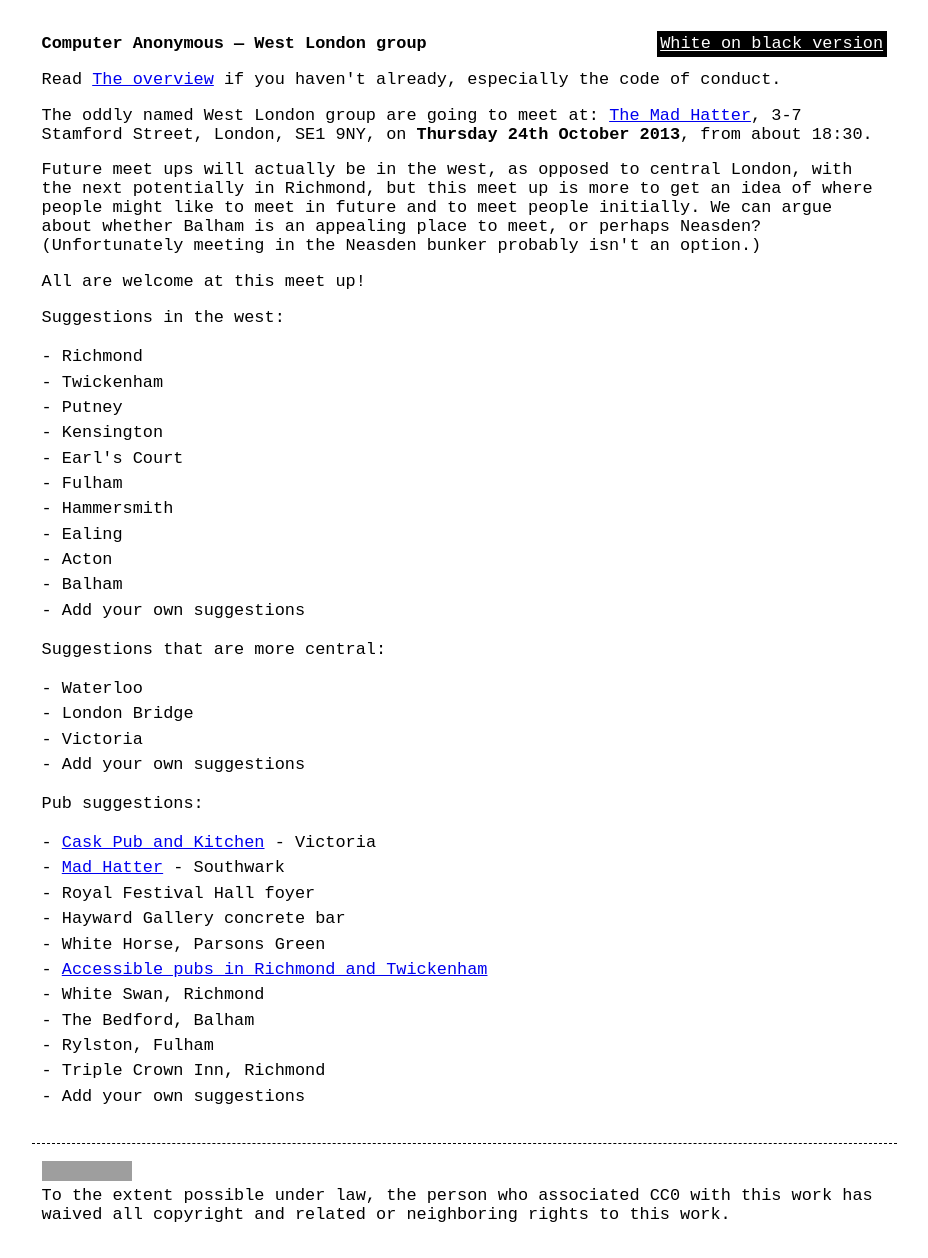
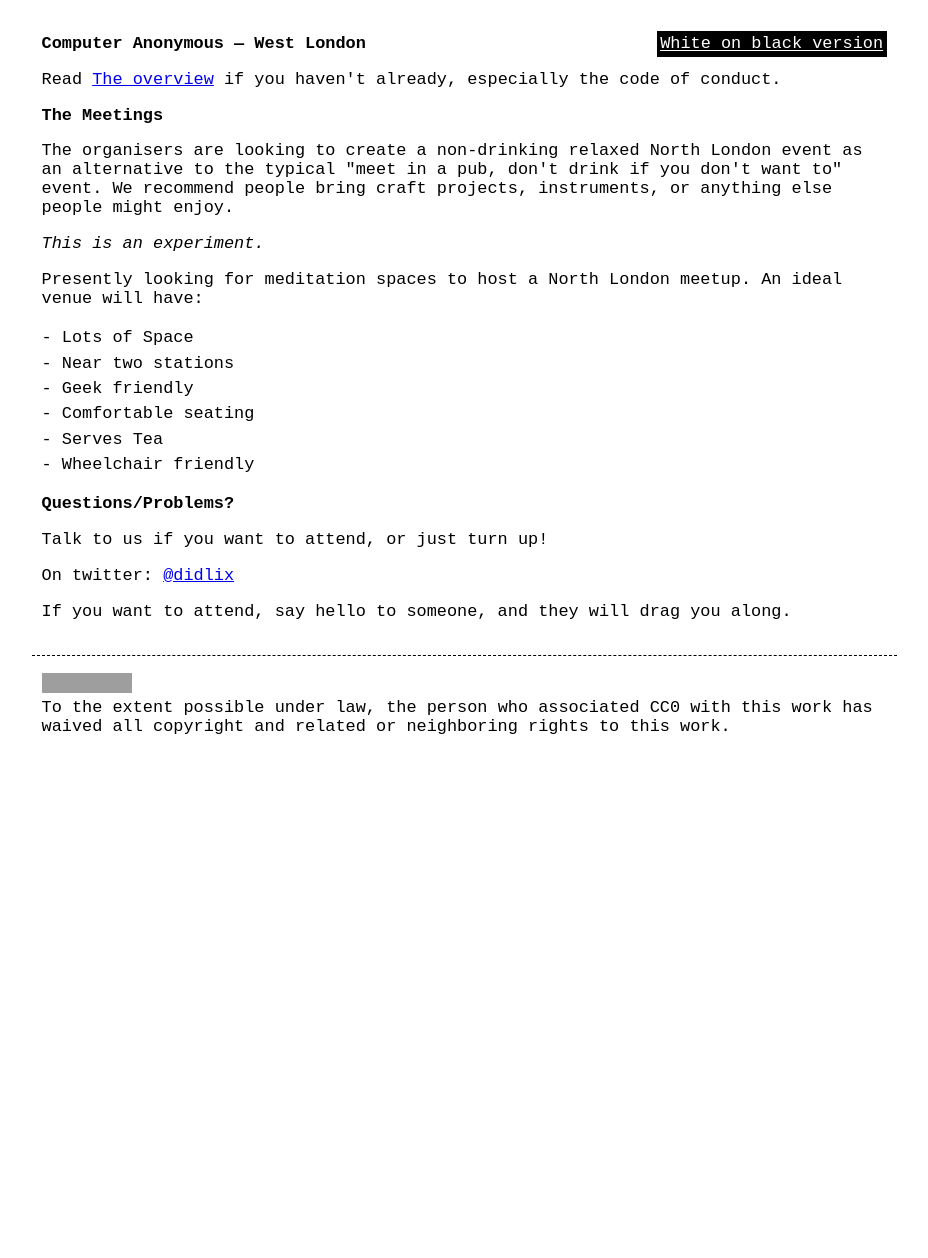
Before and after one commit to computeranonymous/computer, a Jekyll site: the page built from uk_west_london.html, in a window 1280 px wide. Shown: the whole page, without its empty margins (176-1104 px from the left). Built offline with Jekyll 4.4.1, drawn with Linux system fonts in a browser that asks for light colours; after the commit the page ends 900 px from its top, so only the background shows below that; grey boxes are pictures that could not be loaded.

```diff
--- a/uk_west_london.html
+++ b/uk_west_london.html
@@ -1,45 +1,33 @@
 ---
 layout: base
-title: Computer Anonymous - West London
+title: Computer Anonymous West London
 ---
-<h1>Computer Anonymous — West London group</h1>
+<h1>Computer Anonymous — West London</h1>
+<p>
+    Read <a href="index.html">The overview</a> if you haven't already, especially the code of conduct.
+</p>
 
-<p>Read <a href="index.html">The overview</a> if you haven't already, especially the code of conduct.</p>
-<p>The oddly named West London group are going to meet at: <a href="http://www.madhatterhotel.co.uk">The Mad Hatter</a>,
-3-7 Stamford Street, London, SE1 9NY, on <b>Thursday 24th October 2013</b>, from about 18:30.
-</p>
-<p>Future meet ups will actually be in the west, as opposed to central London, with the next potentially in Richmond, but this meet up is more to get an idea of where people might like to meet in future and to meet people initially. We can argue about whether Balham is an appealing place to meet, or perhaps Neasden? (Unfortunately meeting in the Neasden bunker probably isn't an option.)</p>
-<p>All are welcome at this meet up!</p>
-<p>Suggestions in the west:</p>
-<ul><li>Richmond</li>
-      <li>Twickenham</li>
-            <li>Putney</li>
-            <li>Kensington</li>
-            <li>Earl's Court</li>
-            <li>Fulham</li>
-            <li>Hammersmith</li>
-            <li>Ealing</li>
-            <li>Acton</li>
-            <li>Balham</li>
-            <li>Add your own suggestions</li>
-</ul>
-<p>Suggestions that are more central:</p>
-<ul><li>Waterloo</li>
-      <li>London Bridge</li>
-      <li>Victoria</li>
-      <li>Add your own suggestions</li>
+<h2>The Meetings</h2>
+
+<p>The organisers are looking to create a non-drinking relaxed North London event as an alternative to the typical "meet in a pub, don't drink if you don't want to" event. We recommend people bring craft projects, instruments, or anything else people might enjoy.</p>
+
+<p><em>This is an experiment.</em></p>
+
+<p>Presently looking for meditation spaces to host a North London meetup. An ideal venue will have:</p>
+
+<ul>
+  <li>Lots of Space</li>
+  <li>Near two stations</li>
+  <li>Geek friendly</li>
+  <li>Comfortable seating</li>
+  <li>Serves Tea</li>
+  <li>Wheelchair friendly</li>
 </ul>
 
-<p>Pub suggestions:</p>
-<ul><li><a href="http://www.caskpubandkitchen.com">Cask Pub and Kitchen</a> - Victoria</li>
-      <li><a href="http://www.madhatterhotel.co.uk">Mad Hatter</a> - Southwark</li>
-      <li>Royal Festival Hall foyer</li>
-      <li>Hayward Gallery concrete bar</li>
-      <li>White Horse, Parsons Green</li>
-      <li><a href="http://www.accessrichmond.co.uk/drinking.html">Accessible pubs in Richmond and Twickenham</a></li>
-      <li>White Swan, Richmond</li>
-      <li>The Bedford, Balham</li>
-      <li>Rylston, Fulham</li>
-      <li>Triple Crown Inn, Richmond</li>
-      <li>Add your own suggestions</li>
-</ul>
+<h3>Questions/Problems?</h3>
+
+<p>Talk to us if you want to attend, or just turn up!</p>
+
+<p>On twitter: <a href="http://twitter.com/didlix">@didlix</a></p>
+
+<p>If you want to attend, say hello to someone, and they will drag you along.</p>
```
